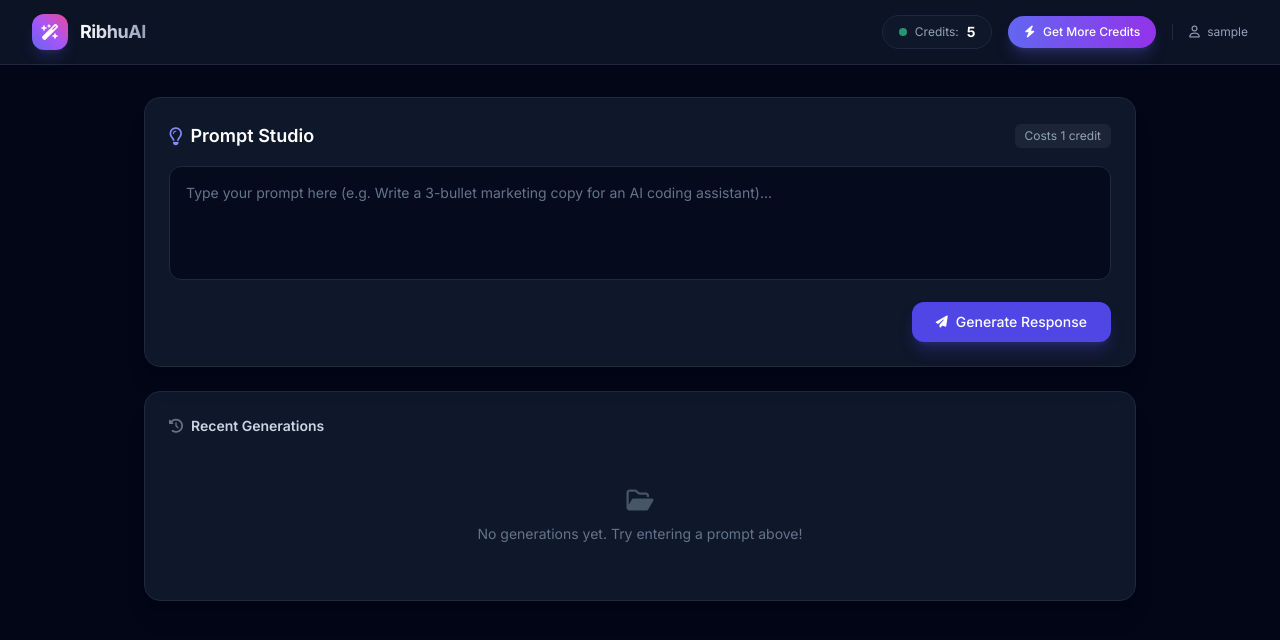
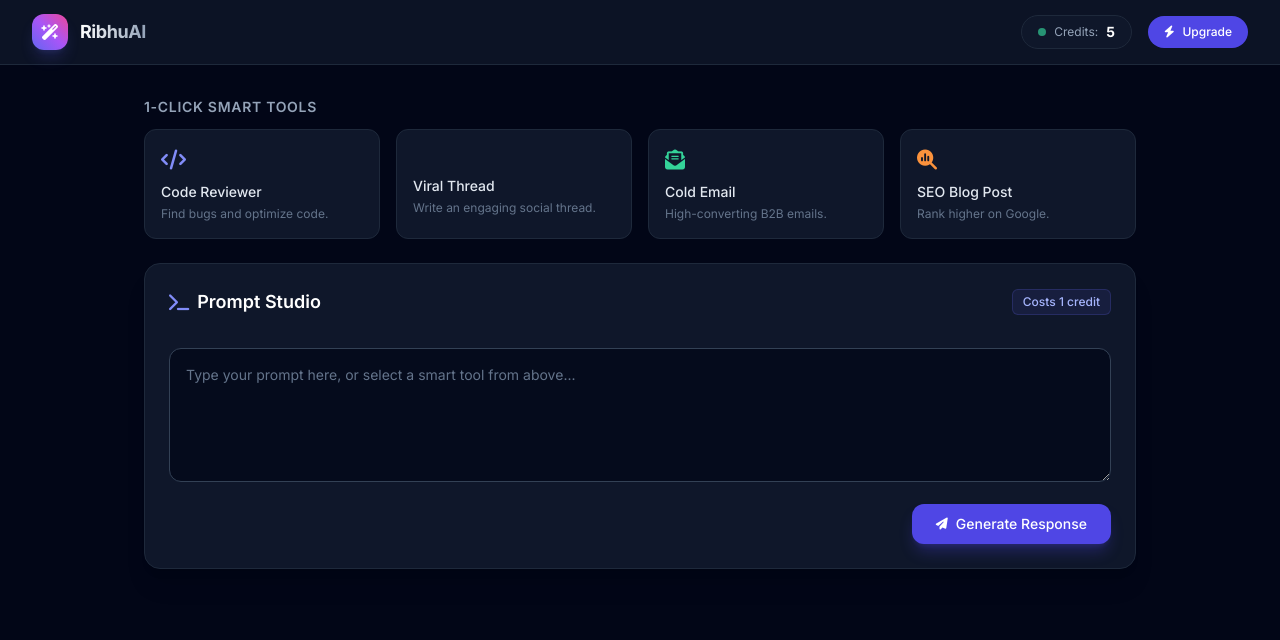
Before and after one commit to official-Ayush/AI-Saas, a Django app: page /dashboard/ in a window 1280 px wide. Shown: the top 640 px of the page. Run offline with Django 5.2, Linux system fonts and the light colour scheme; the visitor is signed in with stand-in values (Sample User, id 1); data that the repository does not hold is empty; some libraries are stand-ins or nearby versions.

Commit message:
Add smart templates, markdown parsing, and syntax highlighting

```diff
--- a/saas_app/templates/saas_app/dashboard.html
+++ b/saas_app/templates/saas_app/dashboard.html
@@ -3,24 +3,27 @@
 <head>
     <meta charset="UTF-8">
     <meta name="viewport" content="width=device-width, initial-scale=1.0">
-    <title>RibhuAI — Dashboard</title>
-    <!-- Tailwind CSS CDN -->
-    <script src="https://cdn.tailwindcss.com"></script>
+    <title>RibhuAI — Workspace</title>
+
+    <!-- Tailwind CSS with Typography Plugin for Markdown formatting -->
+    <script src="https://cdn.tailwindcss.com?plugins=typography"></script>
+
     <!-- FontAwesome Icons -->
     <link rel="stylesheet" href="https://cdnjs.cloudflare.com/ajax/libs/font-awesome/6.4.0/css/all.min.css">
-    <!-- Google Font Inter -->
+
+    <!-- Marked.js (Markdown Parser) & Highlight.js (Code Syntax Highlighting) -->
+    <script src="https://cdnjs.cloudflare.com/ajax/libs/marked/16.3.0/marked.umd.min.js"></script>
+    <link rel="stylesheet" href="https://cdnjs.cloudflare.com/ajax/libs/highlight.js/11.11.1/styles/atom-one-dark.min.css">
+    <script src="https://cdnjs.cloudflare.com/ajax/libs/highlight.js/11.11.1/highlight.min.js"></script>
+
     <link href="https://fonts.googleapis.com/css2?family=Inter:wght@300;400;500;600;700&display=swap" rel="stylesheet">
-    <style>
-        body { font-family: 'Inter', sans-serif; }
-    </style>
+    <style>body { font-family: 'Inter', sans-serif; }</style>
 </head>
 <body class="bg-slate-950 text-slate-100 min-h-screen flex flex-col antialiased">
 
     <!-- Top Navigation Bar -->
     <header class="border-b border-slate-800 bg-slate-900/80 backdrop-blur sticky top-0 z-50">
         <div class="max-w-7xl mx-auto px-4 sm:px-6 lg:px-8 h-16 flex items-center justify-between">
-
-            <!-- Logo & Brand -->
             <div class="flex items-center space-x-3">
                 <div class="w-9 h-9 rounded-xl bg-gradient-to-tr from-indigo-500 via-purple-500 to-pink-500 flex items-center justify-center shadow-lg shadow-indigo-500/20">
                     <i class="fa-solid fa-wand-magic-sparkles text-white text-base"></i>
@@ -28,32 +31,20 @@
                 <span class="font-bold text-lg tracking-tight bg-clip-text text-transparent bg-gradient-to-r from-white to-slate-400">RibhuAI</span>
             </div>
 
-            <!-- User Status & Actions -->
             <div class="flex items-center space-x-4">
-
-                <!-- Credits Counter -->
                 <div class="bg-slate-900 border border-slate-800 rounded-full px-4 py-1.5 flex items-center space-x-2">
                     <span class="w-2 h-2 rounded-full bg-emerald-400 animate-pulse"></span>
                     <span class="text-xs text-slate-400">Credits:</span>
                     <span class="text-sm font-bold text-white">{{ credits }}</span>
                 </div>
-
-                <!-- Upgrade Button -->
-                <a href="{% url 'checkout' %}"
-                   class="bg-gradient-to-r from-indigo-500 to-purple-600 hover:from-indigo-600 hover:to-purple-700 text-white font-medium text-xs px-4 py-2 rounded-full shadow-lg shadow-indigo-500/25 transition-all duration-200 flex items-center space-x-2">
+                <a href="{% url 'checkout' %}" class="bg-indigo-600 hover:bg-indigo-500 text-white font-medium text-xs px-4 py-2 rounded-full transition-all flex items-center space-x-2">
                     <i class="fa-solid fa-bolt"></i>
-                    <span>Get More Credits</span>
+                    <span>Upgrade</span>
                 </a>
-
-                <!-- User Profile Pill -->
-                <div class="text-xs text-slate-400 border-l border-slate-800 pl-4 hidden sm:block">
-                    <i class="fa-regular fa-user mr-1"></i> {{ user.username }}
-                </div>
             </div>
         </div>
     </header>
 
-    <!-- Main Workspace -->
     <main class="flex-1 max-w-5xl w-full mx-auto px-4 py-8 space-y-6">
 
         <!-- Error Banner -->
@@ -64,30 +55,51 @@
         </div>
         {% endif %}
 
-        <!-- AI Generation Card -->
-        <div class="bg-slate-900 border border-slate-800 rounded-2xl p-6 shadow-xl relative overflow-hidden">
+        <!-- Smart Templates Grid (The USP) -->
+        <div>
+            <h2 class="text-sm font-semibold text-slate-400 mb-3 uppercase tracking-wider">1-Click Smart Tools</h2>
+            <div class="grid grid-cols-2 md:grid-cols-4 gap-4">
+                <button onclick="applyTemplate('code')" class="text-left bg-slate-900 border border-slate-800 p-4 rounded-xl hover:border-indigo-500 hover:bg-slate-800 transition-all group">
+                    <i class="fa-solid fa-code text-indigo-400 mb-2 text-xl group-hover:scale-110 transition-transform"></i>
+                    <h3 class="font-medium text-sm text-slate-200">Code Reviewer</h3>
+                    <p class="text-xs text-slate-500 mt-1">Find bugs and optimize code.</p>
+                </button>
+                <button onclick="applyTemplate('twitter')" class="text-left bg-slate-900 border border-slate-800 p-4 rounded-xl hover:border-sky-500 hover:bg-slate-800 transition-all group">
+                    <i class="fa-brands fa-x-twitter text-sky-400 mb-2 text-xl group-hover:scale-110 transition-transform"></i>
+                    <h3 class="font-medium text-sm text-slate-200">Viral Thread</h3>
+                    <p class="text-xs text-slate-500 mt-1">Write an engaging social thread.</p>
+                </button>
+                <button onclick="applyTemplate('email')" class="text-left bg-slate-900 border border-slate-800 p-4 rounded-xl hover:border-emerald-500 hover:bg-slate-800 transition-all group">
+                    <i class="fa-solid fa-envelope-open-text text-emerald-400 mb-2 text-xl group-hover:scale-110 transition-transform"></i>
+                    <h3 class="font-medium text-sm text-slate-200">Cold Email</h3>
+                    <p class="text-xs text-slate-500 mt-1">High-converting B2B emails.</p>
+                </button>
+                <button onclick="applyTemplate('seo')" class="text-left bg-slate-900 border border-slate-800 p-4 rounded-xl hover:border-orange-500 hover:bg-slate-800 transition-all group">
+                    <i class="fa-solid fa-magnifying-glass-chart text-orange-400 mb-2 text-xl group-hover:scale-110 transition-transform"></i>
+                    <h3 class="font-medium text-sm text-slate-200">SEO Blog Post</h3>
+                    <p class="text-xs text-slate-500 mt-1">Rank higher on Google.</p>
+                </button>
+            </div>
+        </div>
+
+        <!-- AI Generation Area -->
+        <div class="bg-slate-900 border border-slate-800 rounded-2xl p-6 shadow-xl relative overflow-hidden mt-6">
             <div class="flex items-center justify-between mb-4">
                 <h2 class="text-lg font-semibold text-white flex items-center space-x-2">
-                    <i class="fa-regular fa-lightbulb text-indigo-400"></i>
+                    <i class="fa-solid fa-terminal text-indigo-400"></i>
                     <span>Prompt Studio</span>
                 </h2>
-                <span class="text-xs text-slate-400 bg-slate-800/80 px-2.5 py-1 rounded-md">Costs 1 credit</span>
+                <span class="text-xs font-medium text-indigo-300 bg-indigo-500/10 border border-indigo-500/20 px-2.5 py-1 rounded-md">Costs 1 credit</span>
             </div>
 
             <form method="POST" id="ai-form" class="space-y-4">
                 {% csrf_token %}
-                <div class="relative">
-                    <textarea name="prompt"
-                              rows="4"
-                              class="w-full bg-slate-950/70 border border-slate-800 rounded-xl p-4 text-sm text-slate-100 placeholder-slate-500 focus:outline-none focus:border-indigo-500 focus:ring-1 focus:ring-indigo-500 transition-all resize-none"
-                              placeholder="Type your prompt here (e.g. Write a 3-bullet marketing copy for an AI coding assistant)..."
-                              required></textarea>
-                </div>
+                <textarea id="prompt-input" name="prompt" rows="5"
+                          class="w-full bg-slate-950/70 border border-slate-700 rounded-xl p-4 text-sm text-slate-100 placeholder-slate-500 focus:outline-none focus:border-indigo-500 focus:ring-1 focus:ring-indigo-500 transition-all resize-y"
+                          placeholder="Type your prompt here, or select a smart tool from above..." required></textarea>
 
                 <div class="flex justify-end">
-                    <button type="submit"
-                            id="submit-btn"
-                            class="bg-indigo-600 hover:bg-indigo-500 text-white font-medium text-sm px-6 py-2.5 rounded-xl transition-all flex items-center space-x-2 shadow-lg shadow-indigo-600/30">
+                    <button type="submit" id="submit-btn" class="bg-indigo-600 hover:bg-indigo-500 text-white font-medium text-sm px-6 py-2.5 rounded-xl transition-all flex items-center space-x-2 shadow-lg shadow-indigo-600/30">
                         <i class="fa-solid fa-paper-plane text-xs"></i>
                         <span>Generate Response</span>
                     </button>
@@ -97,65 +109,78 @@
 
         <!-- AI Output Result -->
         {% if ai_result %}
-        <div class="bg-slate-900 border border-indigo-500/30 rounded-2xl p-6 shadow-2xl relative">
-            <div class="flex items-center justify-between mb-3 pb-3 border-b border-slate-800">
-                <div class="flex items-center space-x-2 text-indigo-400 text-xs font-semibold uppercase tracking-wider">
+        <div class="bg-slate-900 border border-indigo-500/50 rounded-2xl p-6 shadow-2xl relative" id="result-container">
+            <div class="flex items-center justify-between mb-4 pb-4 border-b border-slate-800">
+                <div class="flex items-center space-x-2 text-indigo-400 text-xs font-bold uppercase tracking-wider">
                     <i class="fa-solid fa-robot"></i>
                     <span>AI Result</span>
                 </div>
-                <button onclick="copyToClipboard()" class="text-slate-400 hover:text-white text-xs flex items-center space-x-1 transition-colors">
+                <button onclick="copyFormattedText()" class="text-slate-400 hover:text-white text-xs flex items-center space-x-1 bg-slate-800 px-3 py-1.5 rounded-lg transition-colors">
                     <i class="fa-regular fa-copy"></i>
                     <span id="copy-text">Copy</span>
                 </button>
             </div>
-            <div id="ai-output" class="text-slate-200 text-sm leading-relaxed whitespace-pre-wrap font-sans">{{ ai_result }}</div>
+
+            <!-- Hidden raw text from Django -->
+            <div id="raw-ai-output" class="hidden">{{ ai_result|escapejs }}</div>
+
+            <!-- Where the beautifully formatted markdown will appear -->
+            <div id="formatted-output" class="prose prose-invert prose-indigo max-w-none text-sm"></div>
         </div>
         {% endif %}
 
-        <!-- History Feed -->
-        <div class="bg-slate-900 border border-slate-800 rounded-2xl p-6 shadow-xl">
-            <h3 class="text-sm font-semibold text-slate-300 mb-4 flex items-center space-x-2">
-                <i class="fa-solid fa-clock-rotate-left text-slate-500"></i>
-                <span>Recent Generations</span>
-            </h3>
-
-            <div class="space-y-3">
-                {% for item in history %}
-                    <div class="bg-slate-950/50 border border-slate-800/80 rounded-xl p-4 hover:border-slate-700 transition-colors">
-                        <p class="text-sm font-medium text-slate-200 mb-1">"{{ item.prompt }}"</p>
-                        <p class="text-xs text-slate-500 flex items-center space-x-2">
-                            <span>{{ item.created_at|date:"M d, Y • h:i A" }}</span>
-                        </p>
-                    </div>
-                {% empty %}
-                    <div class="text-center py-8 text-slate-500 text-sm">
-                        <i class="fa-regular fa-folder-open text-2xl mb-2 block text-slate-600"></i>
-                        No generations yet. Try entering a prompt above!
-                    </div>
-                {% endfor %}
-            </div>
-        </div>
-
     </main>
 
-    <!-- Simple JavaScript Helpers -->
     <script>
-        // Copy to clipboard helper
-        function copyToClipboard() {
-            const text = document.getElementById('ai-output').innerText;
-            navigator.clipboard.writeText(text);
+        // --- 1. Smart Templates Logic ---
+        const templates = {
+            code: "Act as a Senior Software Engineer. Review the following code. Identify any bugs, security vulnerabilities, or performance issues. Then, provide the refactored, optimized version of the code with comments explaining your changes:\n\n[PASTE YOUR CODE HERE]",
+            twitter: "Write a highly engaging, 5-part Twitter/X thread about [TOPIC]. The first tweet must have a powerful hook that stops people from scrolling. Use line breaks and relevant emojis. Do not use hashtags.",
+            email: "Write a short, punchy B2B cold email pitching [YOUR PRODUCT/SERVICE] to [TARGET AUDIENCE]. Keep it under 100 words. Focus on their pain points, provide a clear value proposition, and end with a low-friction call to action.",
+            seo: "Write a comprehensive, SEO-optimized blog post outline about [TOPIC]. Include an H1 title, a catchy introduction hook, 4-5 H2 sections with bullet points for what to cover, and a conclusion. Suggest 3 long-tail keywords to target."
+        };
+
+        function applyTemplate(type) {
+            const textarea = document.getElementById('prompt-input');
+            textarea.value = templates[type];
+            textarea.focus();
+            // Optional: highlight the bracketed text for easy replacement
+            textarea.setSelectionRange(textarea.value.indexOf('['), textarea.value.lastIndexOf(']') + 1);
+        }
+
+        // --- 2. Loading State Logic ---
+        document.getElementById('ai-form').addEventListener('submit', function() {
+            const btn = document.getElementById('submit-btn');
+            btn.disabled = true;
+            btn.innerHTML = '<i class="fa-solid fa-spinner animate-spin text-xs"></i> <span>Processing...</span>';
+            btn.classList.add('opacity-75', 'cursor-not-allowed');
+        });
+
+        // --- 3. Markdown & Syntax Highlighting Logic ---
+        document.addEventListener("DOMContentLoaded", function() {
+            const rawOutputElement = document.getElementById('raw-ai-output');
+
+            if (rawOutputElement) {
+                // Decode the text sent by Django safely
+                let rawText = rawOutputElement.textContent || rawOutputElement.innerText;
+
+                // Parse Markdown to HTML
+                document.getElementById('formatted-output').innerHTML = marked.parse(rawText);
+
+                // Apply syntax highlighting to any <code> blocks
+                hljs.highlightAll();
+            }
+        });
+
+        // --- 4. Copy to Clipboard ---
+        function copyFormattedText() {
+            const rawOutputElement = document.getElementById('raw-ai-output');
+            navigator.clipboard.writeText(rawOutputElement.textContent || rawOutputElement.innerText);
+
             const copyText = document.getElementById('copy-text');
             copyText.innerText = 'Copied!';
             setTimeout(() => { copyText.innerText = 'Copy'; }, 2000);
         }
-
-        // Loading state on button click
-        document.getElementById('ai-form').addEventListener('submit', function() {
-            const btn = document.getElementById('submit-btn');
-            btn.disabled = true;
-            btn.innerHTML = '<i class="fa-solid fa-spinner animate-spin text-xs"></i> <span>Generating...</span>';
-            btn.classList.add('opacity-75');
-        });
     </script>
 </body>
 </html>
```
